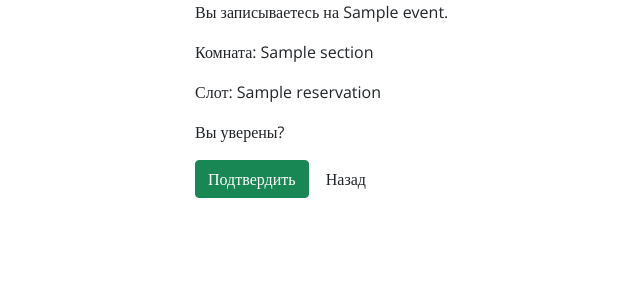
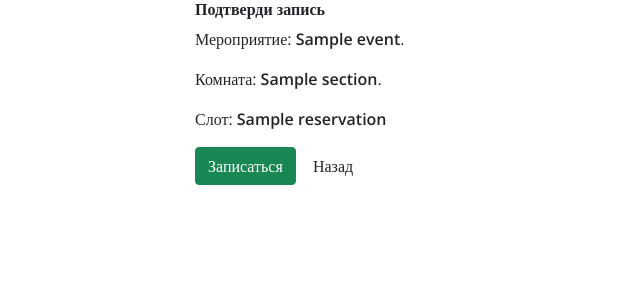
Before and after one commit to nsychev/event-widget, a Python web app: template coffee/templates/confirmation.html in a window 1280 px wide. Shown: the top 300 px of the page, without its empty margins (65-705 px from the left). Run offline with Jinja, Linux system fonts and the light colour scheme; the template is opened without the code that fills it: most values are stand-ins (such as "Sample title", 1, 10 or a date in 2020).

Commit message:
change js

```diff
--- a/coffee/templates/base.html
+++ b/coffee/templates/base.html
@@ -34,6 +34,10 @@
             form {
                 display: inline;
             }
+
+            strong {
+                font-weight: 600;
+            }
         </style>
     </head>
     <body>
@@ -42,6 +46,8 @@
             {% endblock %}
         </div>
         <script>
+            document.domain = 'itmo.ru';
+
             const fireMessage = function() {
                 const height = document.body.scrollHeight + 30;
                 window.parent.postMessage(`${height}px`, '*');
--- a/coffee/templates/confirmation.html
+++ b/coffee/templates/confirmation.html
@@ -1,13 +1,13 @@
 {% extends "base.html" %}
 {% block main %}
-<p>Вы записываетесь на <strong>{{ reservation.section.event.name }}</strong>.</p>
-<p>Комната: <strong>{{ reservation.section.name }}</strong></p>
+<h1>Подтверди запись</h1>
+<p>Мероприятие: <strong>{{ reservation.section.event.name }}</strong>.<br/>
+<p>Комната: <strong>{{ reservation.section.name }}</strong>.<br/>
 <p>Слот: <strong>{{ reservation.name }}</strong></p>
-<p>Вы уверены?</p>
 
 <p>
     <form method="POST" action="">
-        <button class="btn btn-success">Подтвердить</button>
+        <button class="btn btn-success">Записаться</button>
     </form>
     <a href="{{ url_for('coffee.main') }}" class="btn btn-text">Назад</a>
 </p>
```
